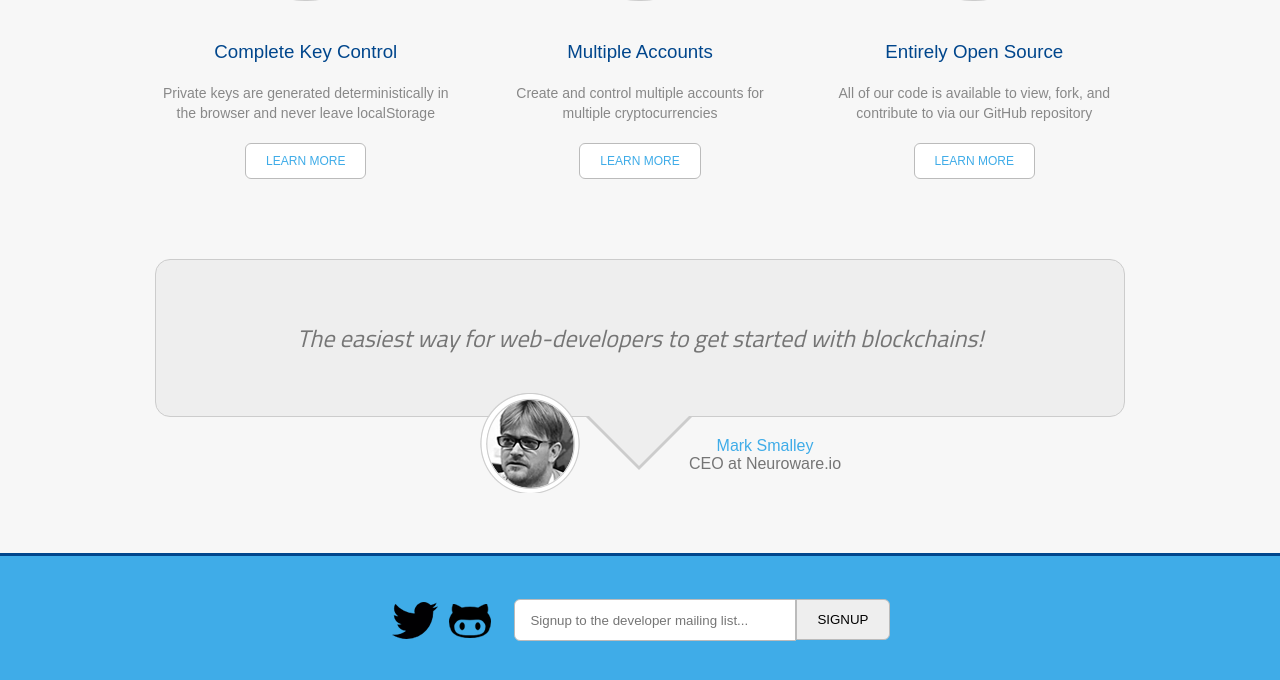
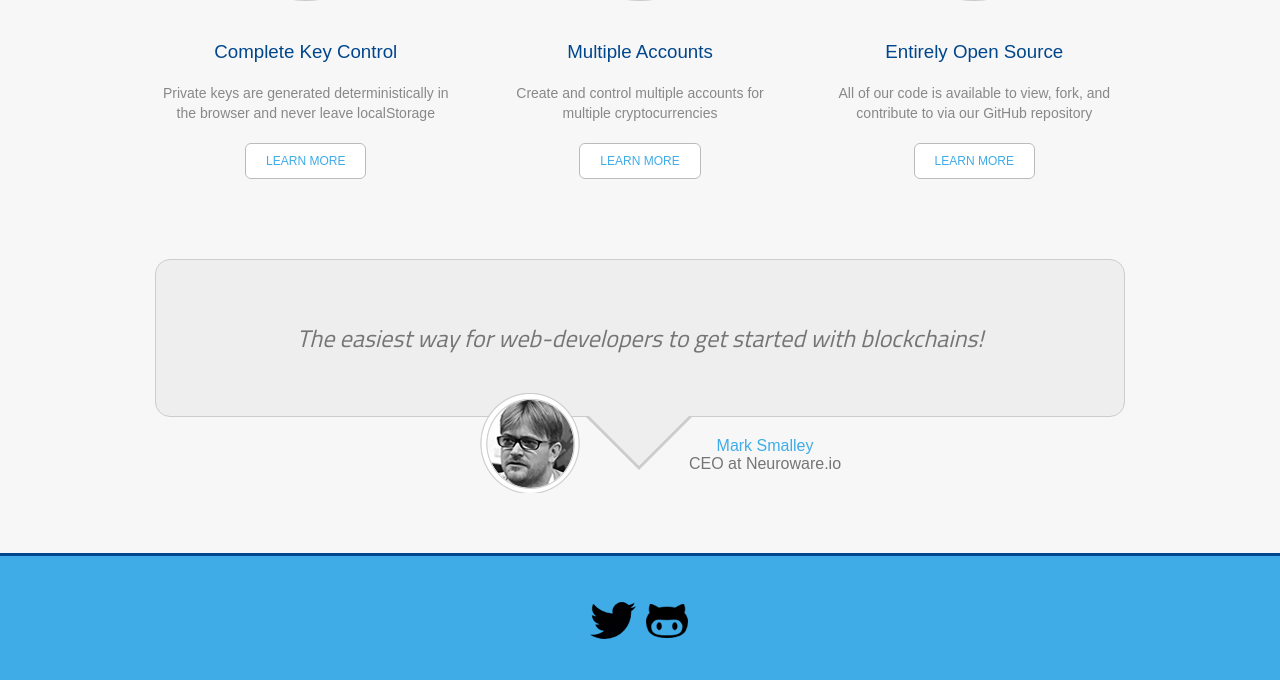
Before and after one commit to blockstrap/blockstrap.github.io, a plain HTML site: page index.html in a window 1280 px wide. Shown: the part 1075-1755 px from the top of the page. Drawn offline with Linux system fonts and the light colour scheme.

Commit message:
removed mailing list

```diff
--- a/index.html
+++ b/index.html
@@ -94,16 +94,6 @@
             <li class="github">
                 <a href="http://github.com/blockstrap" target="_blank">GitHub</a>
             </li>
-            <li class="form">
-                <form
-                    class="subscribe"
-                    method="post"
-                    action="//neuroware.us8.list-manage.com/subscribe/post?u=510ca926990f2cef070cbe3d2&id=1d8f6ca30f"
-                >
-                    <input type="text" name="EMAIL" class="email" placeholder="Signup to the developer mailing list..."/>
-                    <button type="submit" class="submit">SIGNUP</button>
-                </form>
-            </li>
         </ul>
     </div>
 </div>
```
